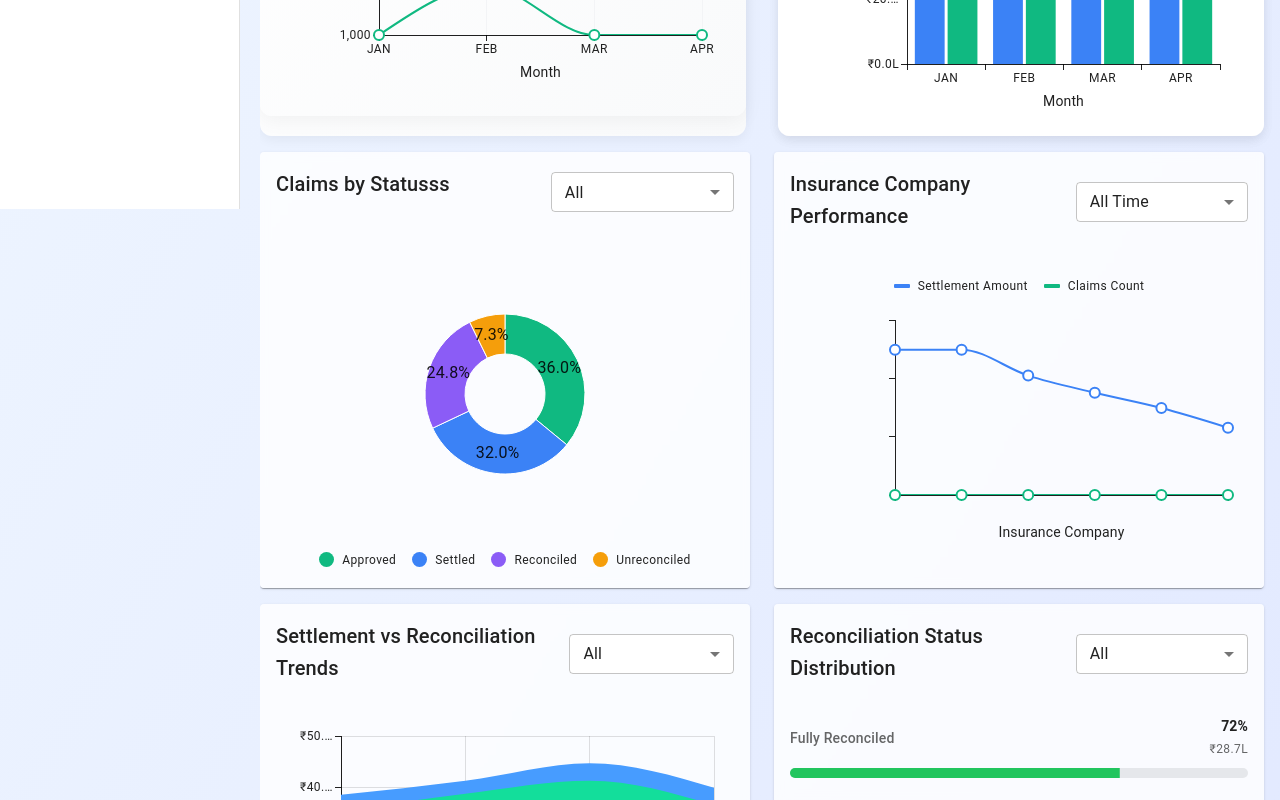
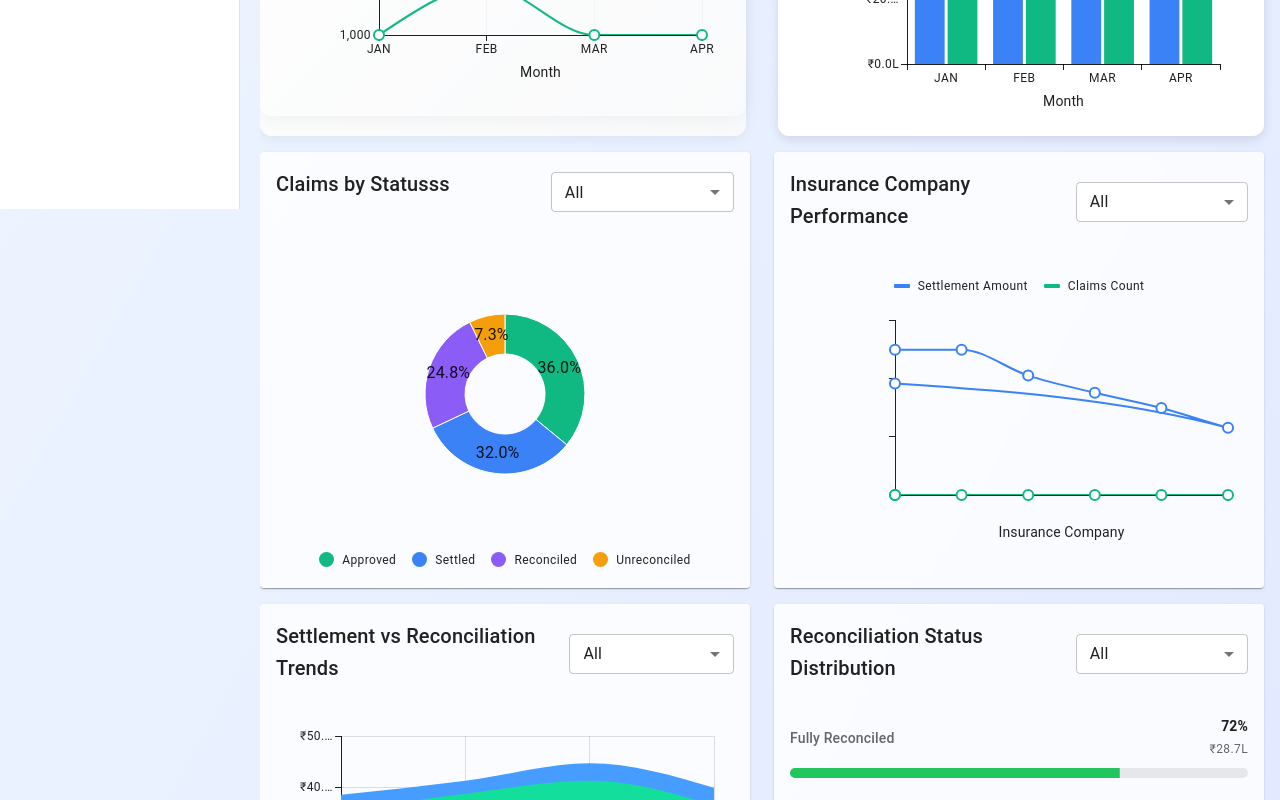
Before and after one commit to lavanyayarlagadda/Clamis_Traking, a React (Vite) app in the folder claims/: page /dashboard in a window 1280 px wide. Shown: the part 591-1391 px from the top of the page. Built offline with nearby package versions, Linux system fonts and the light colour scheme.

Commit message:
Changed the sideBar

```diff
--- a/claims/src/layout/sideBar.tsx
+++ b/claims/src/layout/sideBar.tsx
@@ -52,9 +52,10 @@ const menuItems = [
     icon: Description,
     color: '#0ea5e9',
     children: [
+             { id: 'allclaims', label: 'All Claims', icon: ReceiptLong, color: '#a855f7' },
       { id: 'reconciled', label: 'Reconciled Claims', icon: Check, color: '#6366f1' },
       { id: 'unreconciled', label: 'Unreconciled Claims', icon: LockClock, color: '#ef4444' },
-       { id: 'allclaims', label: 'All Claims', icon: ReceiptLong, color: '#a855f7' },
+
     ],
   },
 
--- a/claims/src/pages/Dashboard/ClaimsAmountChart.tsx
+++ b/claims/src/pages/Dashboard/ClaimsAmountChart.tsx
@@ -8,7 +8,7 @@ import {
   Stack,
 } from '@mui/material';
 import { BarChart } from '@mui/x-charts/BarChart';
-import Dropdown from '../../Components/reusable/Dropdown';
+import Dropdown from '../../components/reusable/Dropdown';
 
 const ClaimAmountChart: React.FC = () => {
   // Dropdown options and state
--- a/claims/src/pages/Dashboard/InsurancePerformance.tsx
+++ b/claims/src/pages/Dashboard/InsurancePerformance.tsx
@@ -12,8 +12,8 @@ import Dropdown from '../../components/reusable/Dropdown';
 
 const InsurancePerformance: React.FC = () => {
   // Dropdown options and state
-  const timeOptions = ['All Time', 'Last Quarter', 'Last Month'];
-  const [selectedTime, setSelectedTime] = React.useState<string>(timeOptions[0]);
+  const insuranceOptions = ['All', 'NTR vaidhya seva', 'Private Insurance'];
+  const [selectedInsurance, setSelectedInsurance] = React.useState<string>(insuranceOptions[0]);
 
   // Format currency for y-axis
   const formatCurrency = (value: number) => `₹${(value / 100000).toFixed(1)}L`;
@@ -26,42 +26,35 @@ const InsurancePerformance: React.FC = () => {
     { name: 'HDFC ERGO', amount: 876543, percentage: 19, claims: 320 },
     { name: 'Bajaj Allianz', amount: 745321, percentage: 17, claims: 275 },
     { name: 'Others', amount: 576892, percentage: 13, claims: 180 },
+      { name: 'NTR Vaidyaseva', amount: 954789, percentage: 58, claims: 200 },
   ];
 
-  const lastQuarterData = [
-    { name: 'NTR Vaidyaseva', amount: 456789, percentage: 30, claims: 150 },
-    { name: 'ICICI Lombard', amount: 423456, percentage: 28, claims: 140 },
-    { name: 'Star Health', amount: 345678, percentage: 23, claims: 120 },
-    { name: 'HDFC ERGO', amount: 276543, percentage: 18, claims: 100 },
-    { name: 'Bajaj Allianz', amount: 245321, percentage: 16, claims: 90 },
-    { name: 'Others', amount: 176892, percentage: 12, claims: 60 },
-  ];
-
-  const lastMonthData = [
-    { name: 'NTR Vaidyaseva', amount: 145678, percentage: 32, claims: 45 },
-    { name: 'ICICI Lombard', amount: 134567, percentage: 30, claims: 42 },
-    { name: 'Star Health', amount: 102345, percentage: 23, claims: 38 },
-    { name: 'HDFC ERGO', amount: 87654, percentage: 19, claims: 32 },
-    { name: 'Bajaj Allianz', amount: 74532, percentage: 16, claims: 27 },
-    { name: 'Others', amount: 57689, percentage: 13, claims: 18 },
-  ];
 
   // Get data based on selected time period
-  const getData = () => {
-    switch (selectedTime) {
-      case 'Last Quarter':
-        return lastQuarterData;
-      case 'Last Month':
-        return lastMonthData;
-      default:
-        return allTimeData;
-    }
-  };
 
-  const data = getData();
+
+const allData = allTimeData;
+const ntrData = allTimeData.filter((d) => d.name === 'NTR Vaidyaseva');
+const privateData = allTimeData.filter((d) =>
+  ['ICICI Lombard', 'Star Health', 'HDFC ERGO', 'Bajaj Allianz'].includes(d.name)
+);
+
+const getData = () => {
+  switch (selectedInsurance) {
+    case 'NTR vaidhya seva':
+      return ntrData;
+    case 'Private Insurance':
+      return privateData;
+    default:
+      return allData;
+  }
+};
+
+const data = getData();
+
 
   const handleTimeChange = (value: string) => {
-    setSelectedTime(value);
+    setSelectedInsurance(value);
   };
 
   return (
@@ -80,8 +73,8 @@ const InsurancePerformance: React.FC = () => {
             </Typography>
             <Box sx={{ width: '40%' }}>
               <Dropdown
-                value={selectedTime}
-                options={timeOptions}
+                value={selectedInsurance}
+                options={insuranceOptions}
                 onChange={handleTimeChange}
               />
             </Box>
--- a/claims/src/pages/Dashboard/MonthlyClaims.tsx
+++ b/claims/src/pages/Dashboard/MonthlyClaims.tsx
@@ -10,7 +10,7 @@ import {
   Divider
 } from '@mui/material';
 import { LineChart } from '@mui/x-charts/LineChart';
-import Dropdown from '../../Components/reusable/Dropdown';
+import Dropdown from '../../components/reusable/Dropdown';
 
 const MonthlyClaimsTrend: React.FC = () => {
   const theme = useTheme();
```
Also changed, not shown: claims/src/pages/Reconciled/ReconciledPage.tsx (+4 -4 lines), claims/src/pages/Unreconciled/UnreconciledPAge.tsx (+4 -4 lines), claims/src/pages/claims/Claims.tsx (+4 -4 lines).
